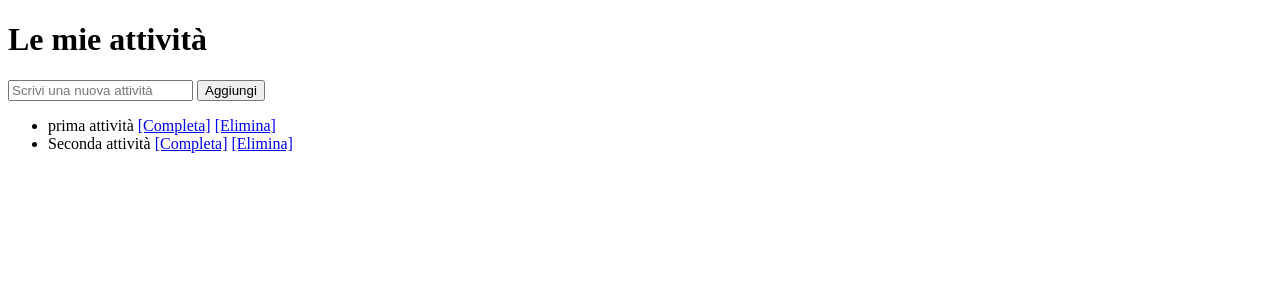
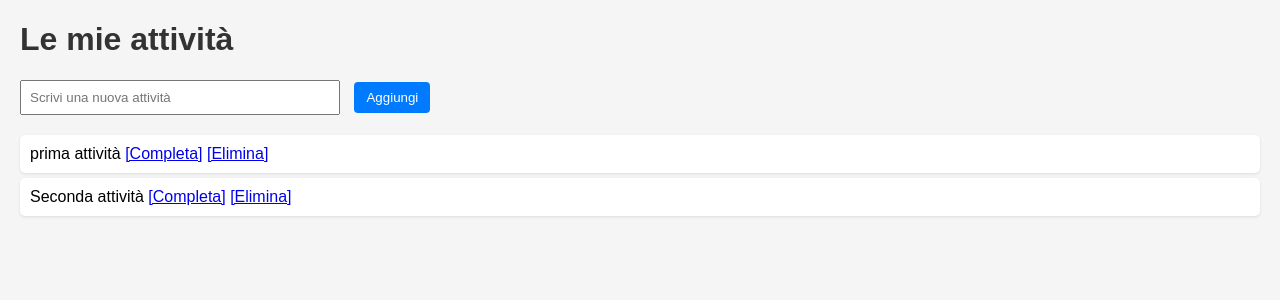
Before and after one commit to MattiaGuazzini07/ToDo-App, a Django app: page / in a window 1280 px wide. Shown: the top 300 px of the page. Run offline with Django 5.2, Linux system fonts and the light colour scheme; data comes from the database, SQL or seed files in the repository; both versions use the stored data as it was after the commit.

Commit message:
Add login functionality and user authentication
- Created a new login.html template with a login form.
- Updated home.html to include a stylesheet.
- Added user foreign key to Task model.
- Implemented login and logout paths in urls.py.
- Protected complete_task and delete_task views with login_required decorator.
- Added style.css for basic styling.

```diff
--- a/DjangoProject1/DjangoProject1/urls.py
+++ b/DjangoProject1/DjangoProject1/urls.py
@@ -1,7 +1,10 @@
 from django.contrib import admin
-from django.urls import path, include  # <--- aggiunto include
+from django.urls import path, include
+from django.contrib.auth import views as auth_views
 
 urlpatterns = [
     path('admin/', admin.site.urls),
-    path('', include('todo.urls')),  # <--- collega gli URL della tua app
+    path('login/', auth_views.LoginView.as_view(template_name='todo/login.html'), name='login'),
+    path('logout/', auth_views.LogoutView.as_view(next_page='login'), name='logout'),
+    path('', include('todo.urls')),
 ]
--- a/DjangoProject1/todo/models.py
+++ b/DjangoProject1/todo/models.py
@@ -1,6 +1,8 @@
 from django.db import models
+from django.contrib.auth.models import User
 
 class Task(models.Model):
+    user = models.ForeignKey(User, on_delete=models.CASCADE, null=True)
     title = models.CharField(max_length=200)
     completed = models.BooleanField(default=False)
 
--- /dev/null
+++ b/DjangoProject1/todo/static/todo/style.css
@@ -0,0 +1,45 @@
+body {
+    font-family: Arial, sans-serif;
+    background-color: #f5f5f5;
+    margin: 20px;
+}
+
+h1 {
+    color: #333;
+}
+
+ul {
+    list-style: none;
+    padding: 0;
+}
+
+li {
+    background: white;
+    padding: 10px;
+    margin-bottom: 5px;
+    border-radius: 5px;
+    box-shadow: 0 1px 3px rgba(0,0,0,0.1);
+}
+
+form {
+    margin-bottom: 20px;
+}
+
+input[type="text"] {
+    padding: 8px;
+    width: 300px;
+    margin-right: 10px;
+}
+
+button {
+    padding: 8px 12px;
+    background-color: #007bff;
+    color: white;
+    border: none;
+    border-radius: 4px;
+    cursor: pointer;
+}
+
+button:hover {
+    background-color: #0056b3;
+}
--- a/DjangoProject1/todo/templates/todo/home.html
+++ b/DjangoProject1/todo/templates/todo/home.html
@@ -1,7 +1,9 @@
+{% load static %}
 <!DOCTYPE html>
 <html>
 <head>
     <title>La mia lista TODO</title>
+    <link rel="stylesheet" href="{% static 'todo/style.css' %}">
 </head>
 <body>
 
--- a/DjangoProject1/todo/views.py
+++ b/DjangoProject1/todo/views.py
@@ -1,4 +1,5 @@
 from django.shortcuts import render, redirect, get_object_or_404
+from django.contrib.auth.decorators import login_required
 from .models import Task
 
 def home(request):
@@ -11,12 +12,14 @@ def home(request):
     tasks = Task.objects.all()
     return render(request, 'todo/home.html', {'tasks': tasks})
 
+@login_required
 def complete_task(request, task_id):
     task = get_object_or_404(Task, id=task_id)
     task.completed = True
     task.save()
     return redirect('home')
 
+@login_required
 def delete_task(request, task_id):
     task = get_object_or_404(Task, id=task_id)
     task.delete()
```
Also changed, not shown: DjangoProject1/todo/templates/todo/Login.html (added, +16 -0 lines), DjangoProject1/db.sqlite3.
